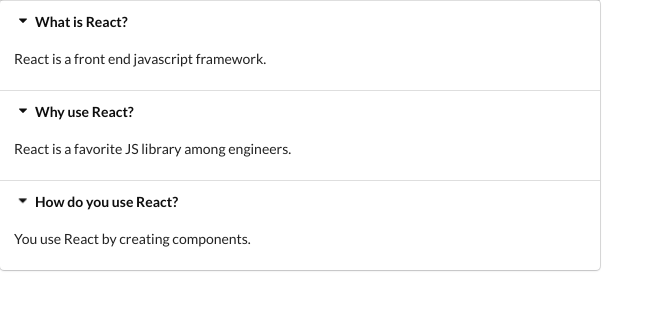
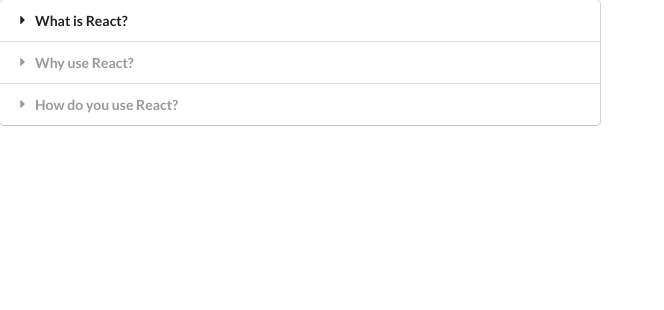
Before and after one commit to shan18/Learning-ReactJS, a React (Create React App) app: page / in a window 1280 px wide. Shown: the top 310 px of the page, without its empty margins (0-664 px from the left). Built offline with nearby package versions, Linux system fonts and the light colour scheme.

Commit message:
complete accordion component

```diff
--- a/src/components/Accordion.js
+++ b/src/components/Accordion.js
@@ -1,17 +1,25 @@
-import React from 'react';
+import React, { useState } from 'react';
 
 const Accordion = ({ items }) => {
-  const renderedItems = items.map(item => {
+  const [activeIndex, setActiveIndex] = useState(null);
+
+  const onTitleClick = index => {
+    setActiveIndex(index);
+  };
+
+  const renderedItems = items.map((item, index) => {
+    const active = index === activeIndex ? 'active' : '';
+
     return (
-      <div key={item.title}>
-        <div className="title active">
+      <React.Fragment key={item.title}>
+        <div className={`title ${active}`} onClick={() => onTitleClick(index)}>
           <i className="dropdown icon" />
           {item.title}
         </div>
-        <div className="content active">
+        <div className={`content ${active}`}>
           <p>{item.content}</p>
         </div>
-      </div>
+      </React.Fragment>
     );
   });
 
```
